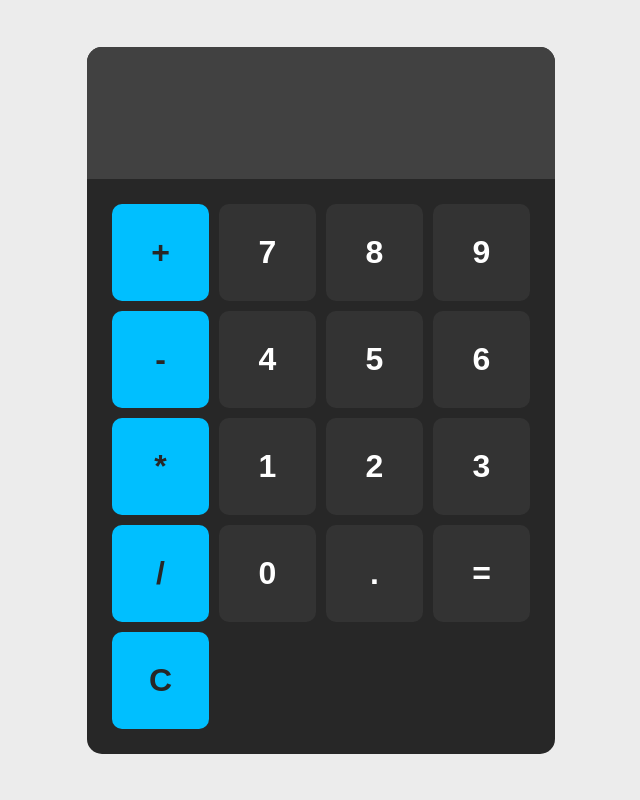
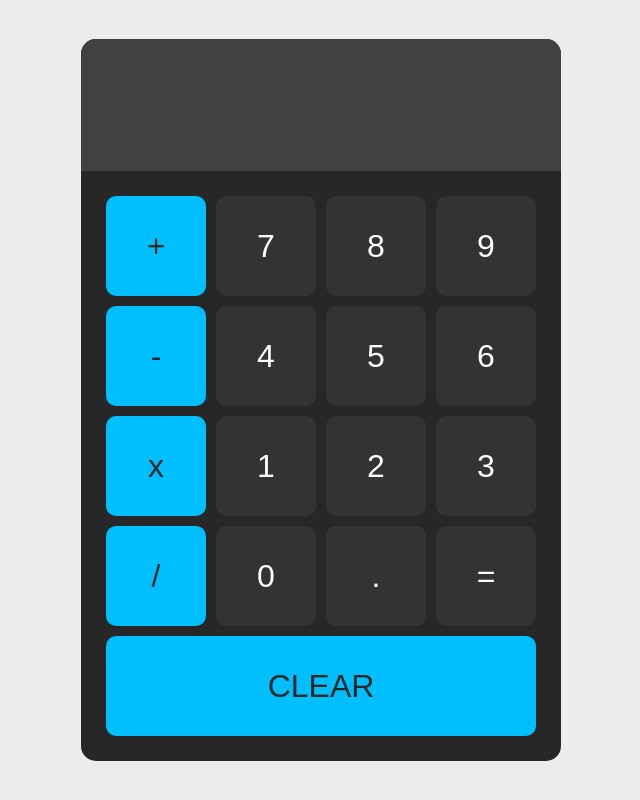
Before and after one commit to FlavioAvdulla/Calculator, a plain HTML site: page index.html in a window 1280 px wide. Shown: the whole page, without its empty margins (319-959 px from the left). Drawn offline with Linux system fonts and the light colour scheme.

Commit message:
Calculator

```diff
--- a/index.html
+++ b/index.html
@@ -1,35 +1,39 @@
 <!DOCTYPE html>
 <html lang="en">
+
 <head>
     <meta charset="UTF-8">
     <meta name="viewport" content="width=device-width, initial-scale=1.0">
     <title>Document</title>
     <link rel="stylesheet" href="./styles.css">
 </head>
+
 <body>
     <div id="calculator">
         <input id="display" readonly>
-        <div id="keys">
-            <button onclick="appendToDisplay('+')" class="operator-btn">+</button>
-            <button onclick="appendToDisplay('7')">7</button>
-            <button onclick="appendToDisplay('8')">8</button>
-            <button onclick="appendToDisplay('9')">9</button>
-            <button onclick="appendToDisplay('-')"class="operator-btn">-</button>
-            <button onclick="appendToDisplay('4')">4</button>
-            <button onclick="appendToDisplay('5')">5</button>
-            <button onclick="appendToDisplay('6')">6</button>
-            <button onclick="appendToDisplay('*')" class="operator-btn">*</button>
-            <button onclick="appendToDisplay('1')">1</button>
-            <button onclick="appendToDisplay('2')">2</button>
-            <button onclick="appendToDisplay('3')">3</button>
-            <button onclick="appendToDisplay('/')" class="operator-btn">/</button>
-            <button onclick="appendToDisplay('0')">0</button>
-            <button onclick="appendToDisplay('.')">.</button>
-            <button onclick="calculate()">=</button>
-            <button onclick="clearDisplay()" class="operator-btn">C</button>
-
+        <div class="all-keys">
+            <div id="keys">
+                <button onclick="appendToDisplay('+')" class="operator-btn">+</button>
+                <button onclick="appendToDisplay('7')" class="number-btn">7</button>
+                <button onclick="appendToDisplay('8')" class="number-btn">8</button>
+                <button onclick="appendToDisplay('9')" class="number-btn">9</button>
+                <button onclick="appendToDisplay('-')" class="operator-btn">-</button>
+                <button onclick="appendToDisplay('4')" class="number-btn">4</button>
+                <button onclick="appendToDisplay('5')" class="number-btn">5</button>
+                <button onclick="appendToDisplay('6')" class="number-btn">6</button>
+                <button onclick="appendToDisplay('x')" class="operator-btn">x</button>
+                <button onclick="appendToDisplay('1')" class="number-btn">1</button>
+                <button onclick="appendToDisplay('2')" class="number-btn">2</button>
+                <button onclick="appendToDisplay('3')" class="number-btn">3</button>
+                <button onclick="appendToDisplay('/')" class="operator-btn">/</button>
+                <button onclick="appendToDisplay('0')" class="number-btn">0</button>
+                <button onclick="appendToDisplay('.')" class="number-btn">.</button>
+                <button onclick="calculate()">=</button>
+            </div>
+            <button onclick="clearDisplay()" class="clear-operator-btn">CLEAR</button>
         </div>
     </div>
     <script src="index.js"></script>
 </body>
+
 </html>
--- a/index.js
+++ b/index.js
@@ -1,19 +1,24 @@
 const MAX_DIGITS = 15; // Set your desired max limit here
 
+// Ensure display is selected from the DOM
+const display = document.getElementById('display');
+
 function appendToDisplay(input) {
+    if (input === 'x') {
+        input = '*'; // Replace 'x' with '*' for the calculation
+    }
     if (display.value.length >= MAX_DIGITS) {
         return; // Exit if the max limit is reached
     }
 
-    // Ensures that the use doesnt enter multiple operators in one time.
     const lastChar = display.value[display.value.length - 1];
-    const operators = ['+', '-', '/', '.'];
+    const operators = ['+', '-', '/', '*'];
 
     // Check if the last character is an operator
     if (operators.includes(lastChar) && operators.includes(input)) {
         return;
     }
-    display.value += input;
+    display.value += input === '*' ? 'x' : input; // Display 'x' instead of '*'
     adjustFontSize(); // Call the function to adjust the font size
 }
 
@@ -24,9 +29,11 @@ function clearDisplay() {
 
 function calculate() {
     try {
-        display.value = eval(display.value);
+        let expression = display.value.replace(/x/g, '*'); // Replace all 'x' with '*'
+        display.value = eval(expression);
         adjustFontSize(); // Call the function to adjust the font size
     } catch (error) {
+        // console.log("Error caught:", error);
         display.value = "Error";
     }
 }
--- a/styles.css
+++ b/styles.css
@@ -23,7 +23,6 @@ body {
     height: 100%;
     padding: 20px;
     font-size: 5rem;
-
     text-align: left;
     border: none;
     background-color: rgb(65, 65, 65);
@@ -34,49 +33,84 @@ body {
     font-size: 1rem;
 } */
 
+.all-keys {
+    display: flex;
+    width: auto;
+    height: auto;
+    flex-direction: column;
+    padding: 25px;
+    gap: 10px;
+    margin: 0px auto;
+}
+
+.all-keys button {
+    display: flex;
+    justify-content: center;
+    align-items: center;
+    text-align: center;
+    width: 100%;
+    height: 100px;
+    padding: 30px;
+    font-size: 2rem;
+    font-weight: 500;
+    cursor: pointer;
+    border-radius: 10px;
+    border: none;
+}
+
 #keys {
     display: grid;
     grid-template-columns: repeat(4, 1fr);
     gap: 10px;
-    margin: 0px auto;
-    padding: 25px;
+
 }
 
-button {
+#keys button {
     display: flex;
     justify-content: center;
     align-items: center;
     text-align: center;
-    /* width: 100px; */
+    width: 100px;
+    height: 100px;
     padding: 30px;
-    aspect-ratio: 1 / 1;
+    /* aspect-ratio: 1 / 1; */
     border-radius: 10px;
     border: none;
     background-color: hsl(0, 0%, 20%);
     color: white;
-    font-size: 2rem;
-    font-weight: bold;
     cursor: pointer;
     /* transition: 0.1s ease-in-out; */
 }
 
-button:hover {
+
+
+#keys .number-btn:hover {
     background-color: hsl(0, 0%, 30%);
 }
 
-button:active {
+#keys .number-btn:active {
     background-color: hsl(0, 0%, 35%);
 }
 
-.operator-btn {
+.clear-operator-btn {
     background-color: hsl(195, 100%, 50%);
-    color: rgb(39, 39, 39);;
+    color: rgb(39, 39, 39);
 }
 
-.operator-btn:hover {
+#keys .operator-btn,
+.clear-operator-btn {
+    background-color: hsl(195, 100%, 50%);
+    color: rgb(39, 39, 39);
+}
+
+
+#keys .operator-btn:hover,
+.all-keys button:hover {
     background-color: hsl(195, 100%, 60%);
 }
 
-.operator-btn:active {
+
+#keys .operator-btn:active,
+.all-keys button:active {
     background-color: hsl(195, 100%, 70%)
 }
```
